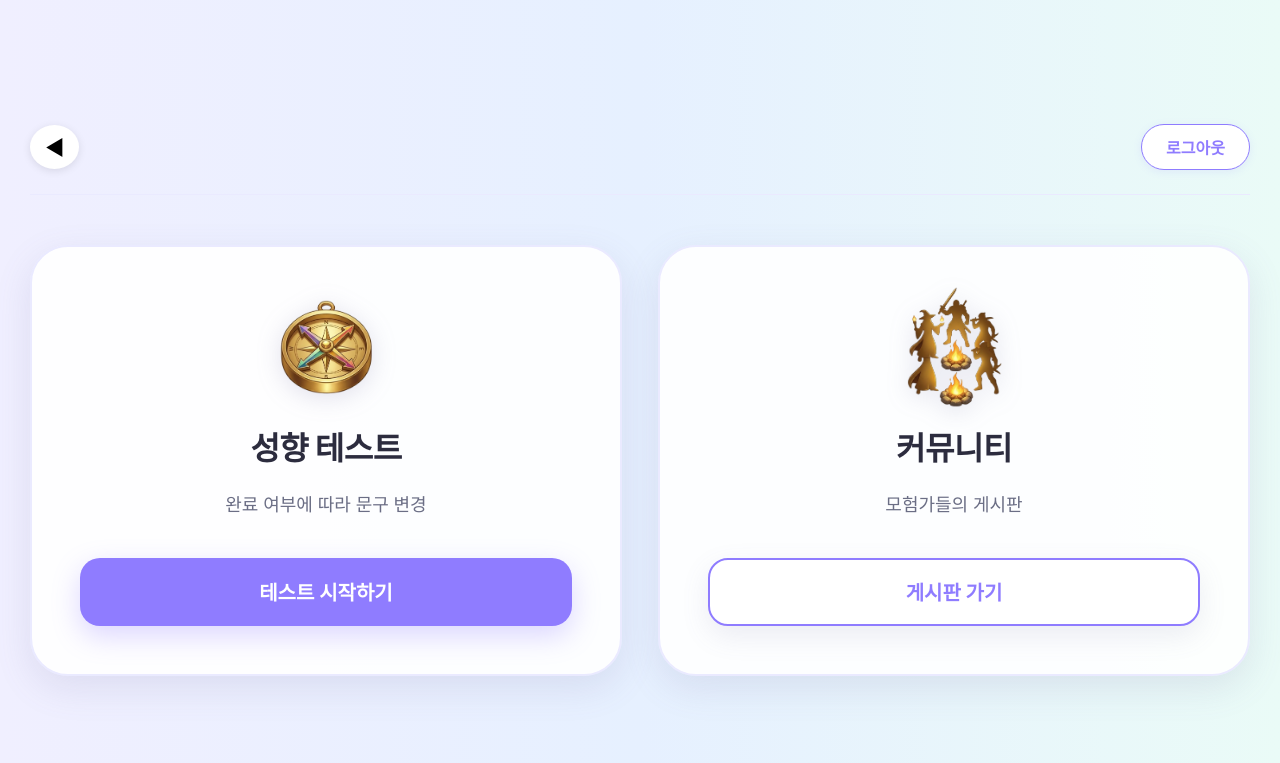
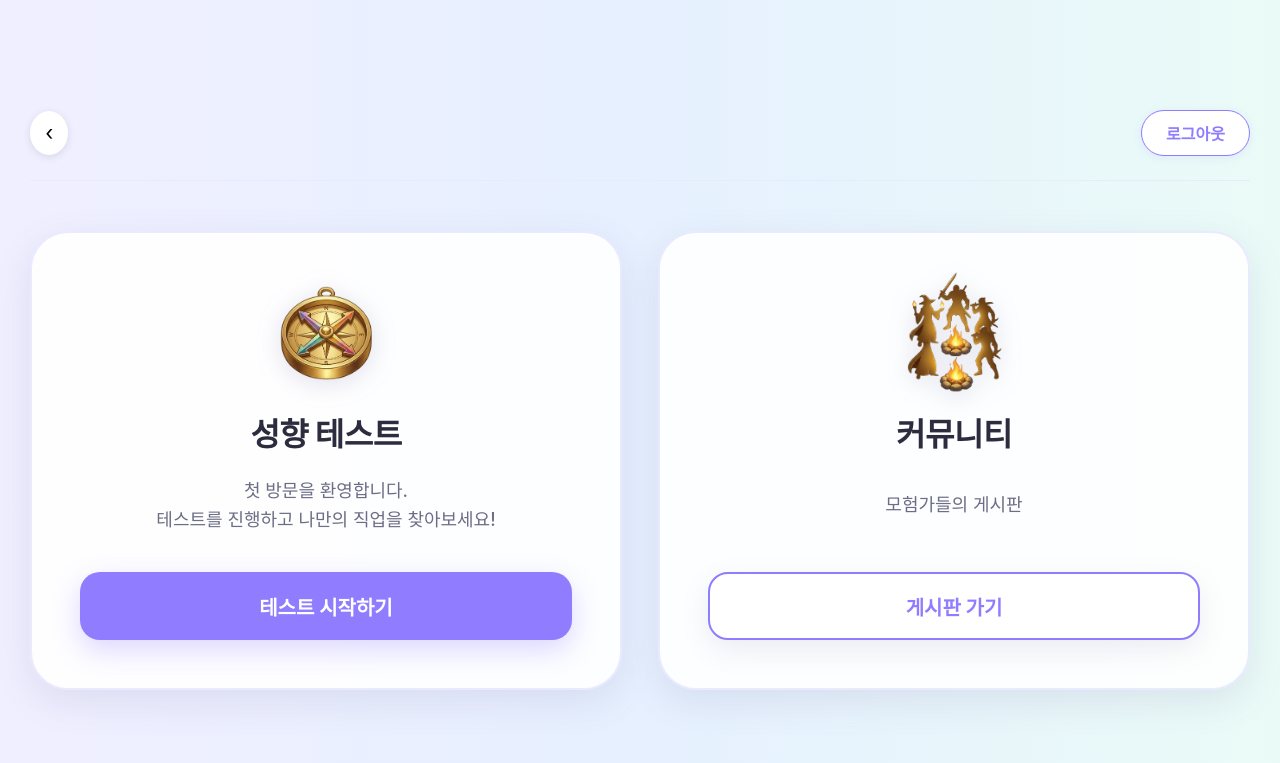
Before and after one commit to RPG-MBTI-Miniproject/rpg-project, a Flask app: template templates/hub.html in a window 1280 px wide. Shown: the top 763 px of the page. Run offline with Flask 3, Linux system fonts and the light colour scheme; the template is opened without the code that fills it: most values are stand-ins (such as "Sample title", 1, 10 or a date in 2020).

Commit message:
hub.html edit

```diff
--- a/templates/hub.html
+++ b/templates/hub.html
@@ -23,7 +23,7 @@
     <header class="top-nav">
         <!-- TODO: [HTML/CSS] 로고 / "메뉴" 타이틀 / [로그아웃] 버튼 -->
         <div class="hub-nav-bar">
-            <a href="{{ url_for('community') }}" class="back-link">◀</a>
+            <a href="{{ url_for('home') }}" class="back-link" title="뒤로가기">‹</a>
             <button class="hub-nav-logout" onclick="logout()">로그아웃</button>
         </div>
     </header>
@@ -46,7 +46,8 @@
                     이미 테스트를 완료하셨습니다.<br>
                     언제든지 다시 테스트하여 새로운 직업을 찾아보세요!
                     {% else %}
-                    완료 여부에 따라 문구 변경
+                    첫 방문을 환영합니다.<br>
+                    테스트를 진행하고 나만의 직업을 찾아보세요!
                     {% endif %}
                 </p>
                 <div class="hub-card-action">
```
